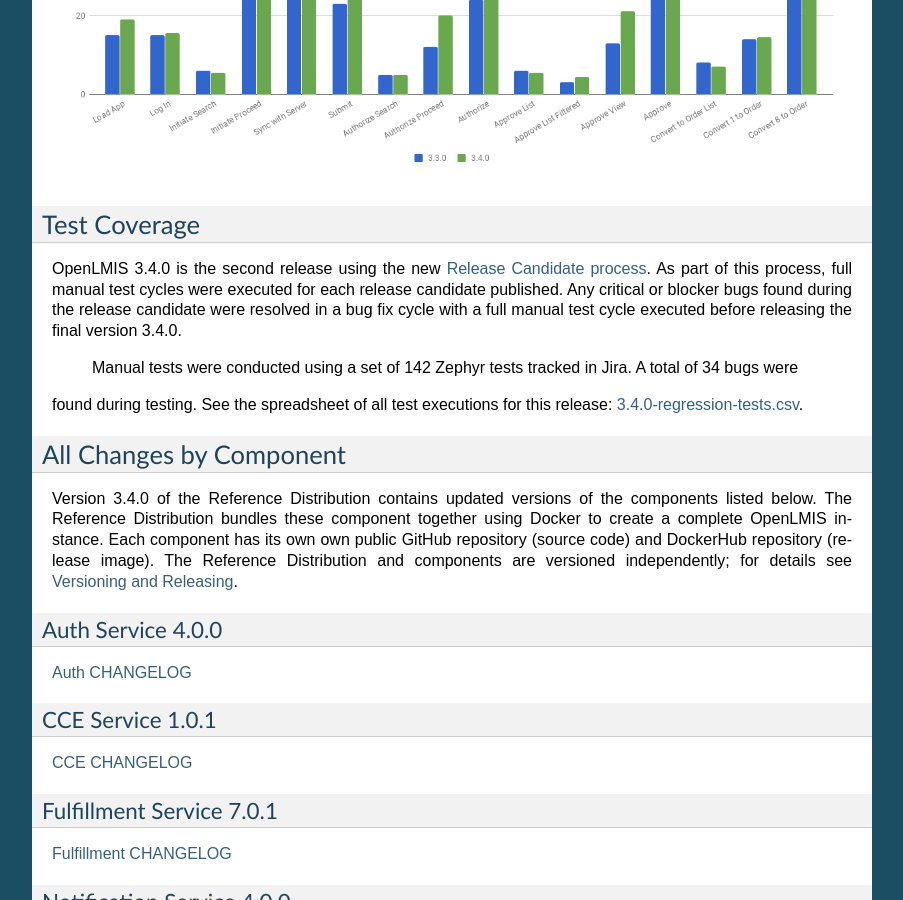
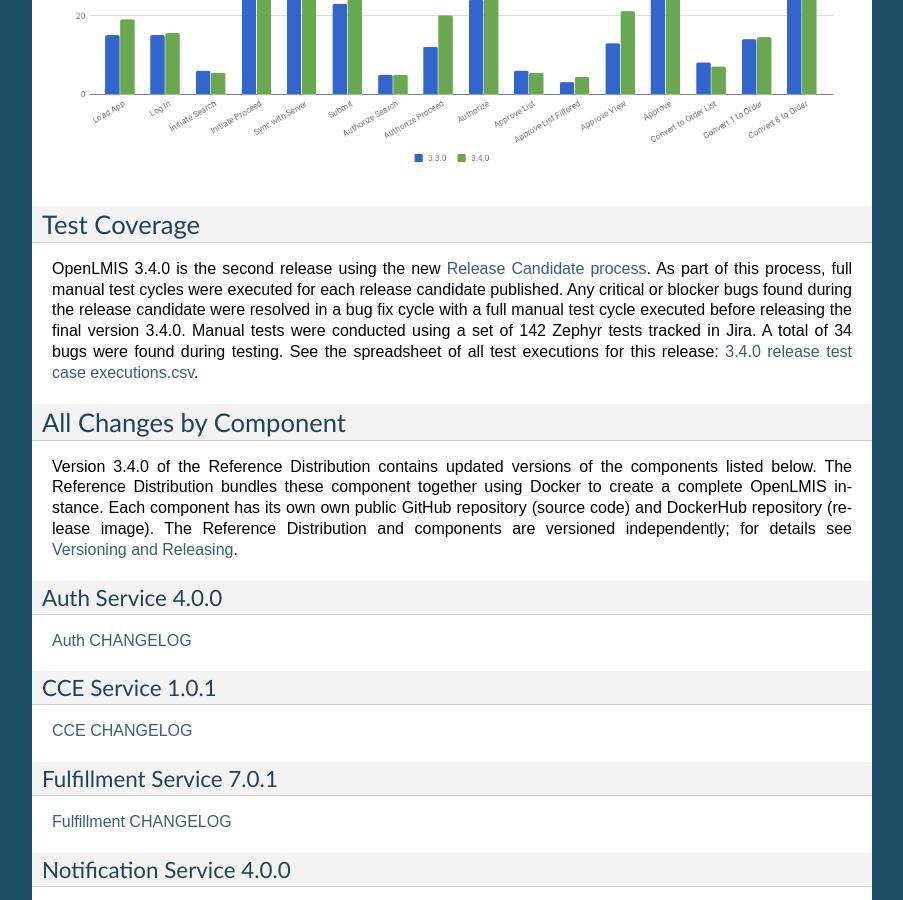
Before and after one commit to OpenLMIS/openlmis-ref-distro, a Sphinx documentation site: the page built from docs/source/releases/openlmis-ref-distro-v3.4.0.rst, in a window 1280 px wide and 900 px high, scrolled down 2401 px. Shown: the whole window, without its empty margins (198-1101 px from the left). Built offline with Sphinx 7.4.7, drawn with Linux system fonts in a browser that asks for light colours; pages that are not in the unit, such as notebooks, are missing from menus.

Commit message:
Added test case execution link

```diff
--- a/docs/source/releases/openlmis-ref-distro-v3.4.0.rst
+++ b/docs/source/releases/openlmis-ref-distro-v3.4.0.rst
@@ -123,11 +123,10 @@
 
 OpenLMIS 3.4.0 is the second release using the new `Release Candidate process
 <http://docs.openlmis.org/en/latest/conventions/versioningReleasing.html#release-process>`_. As part
-of this process, full manual test cycles were executed for each release candidate published. Any critical or blocker bugs found during the release candidate were resolved in a bug fix cycle with a full manual test cycle executed before releasing the final version 3.4.0.
- Manual tests were conducted using a set of 142 Zephyr tests tracked in Jira. A total of 34 bugs were
+of this process, full manual test cycles were executed for each release candidate published. Any critical or blocker bugs found during the release candidate were resolved in a bug fix cycle with a full manual test cycle executed before releasing the final version 3.4.0. Manual tests were conducted using a set of 142 Zephyr tests tracked in Jira. A total of 34 bugs were
 found during testing.
 See the spreadsheet of all test executions for this release:
-`3.4.0-regression-tests.csv <https://raw.githubusercontent.com/OpenLMIS/openlmis-ref-distro/master/docs/source/releases/3.4.0-regression-tests.csv>`_.
+`3.4.0 release test case executions.csv <https://github.com/OpenLMIS/openlmis-ref-distro/blob/master/docs/source/releases/3.4%20Release%20test%20case%20executions.csv>`_.
 
 All Changes by Component
 ========================
```
